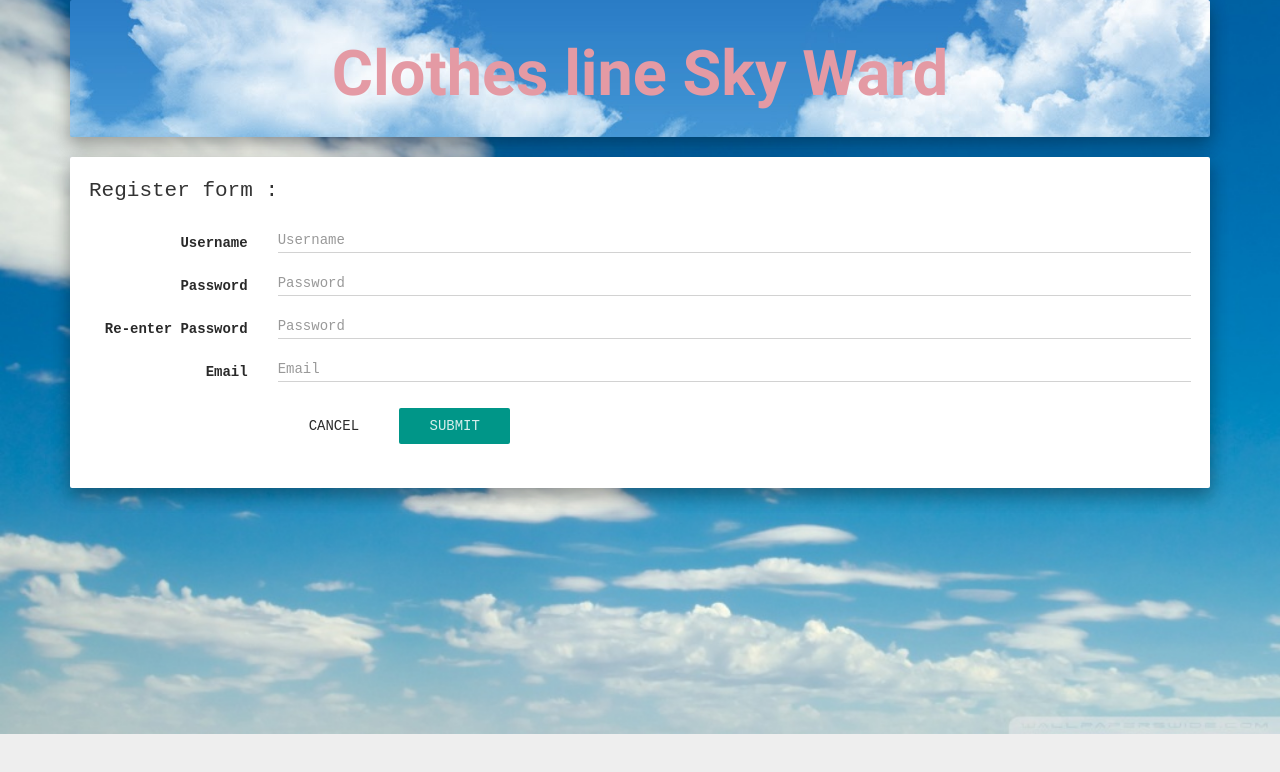
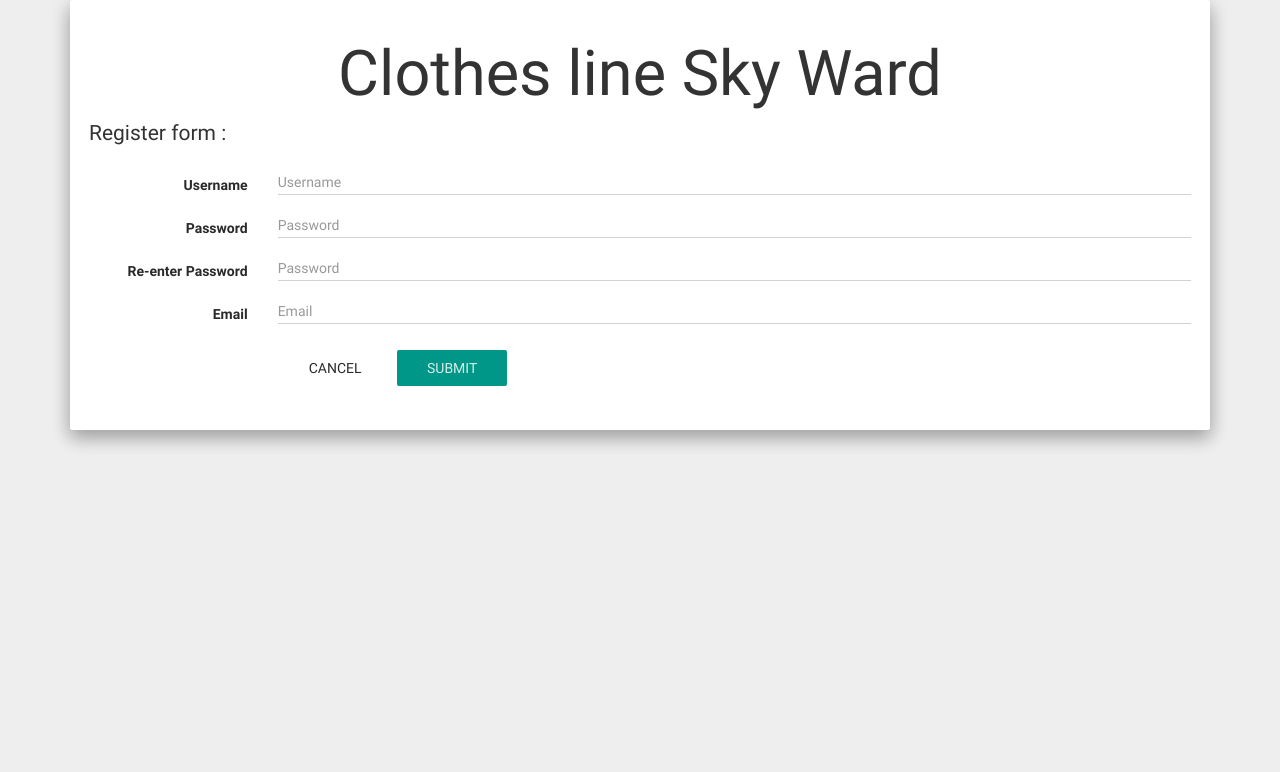
Before and after one commit to PNNutkung/Clothes-Line-Sky-Ward, a plain HTML site: page regis.html in a window 1280 px wide. Drawn offline with nearby package versions, Linux system fonts and the light colour scheme.

Commit message:
Revert "fix link"
This reverts commit 92fc3586288c6d7d5c77fccaa7ccbee9fd2b1b2b.

```diff
--- a/regis.html
+++ b/regis.html
@@ -7,21 +7,15 @@
         <link rel="stylesheet" href="bootstrap-material-design/dist/css/ripples.min.css">
         <link rel="stylesheet" href="bootstrap-material-design/dist/css/material.min.css">
         <link rel="stylesheet" href="bootstrap-material-design/dist/css/roboto.min.css">
-        <link rel="stylesheet" href="style.css">
 
     </head>
     <body>
         <div class="container">
-            <div class="jumbotron header">
+            <!-- NOTE: Jumbotron -->
+            <div class="jumbotron" id="page-content-pop">
                 <div class="text-center">
                     <h1>Clothes line Sky Ward</h1>
                 </div>
-            </div>
-        </div>
-        <div class="container">
-            <!-- NOTE: Jumbotron -->
-            <div class="jumbotron" id="page-content-pop">
-
                 <div class="alert alert-dismissable alert-danger" id="userHasBeenPicked">
                     <button type="button" class="close" data-dismiss="alert">×</button>
                     <strong>Oh snap!</strong> This username has been used.
@@ -64,7 +58,7 @@
                             </div>
                             <div class="form-group">
                                 <div class="col-lg-10 col-lg-offset-2 col-md-10 col-md-offset-2 col-sm-10 col-sm-offset-2 col-xs-10 col-xs-offset-2">
-                                    <a class="btn btn-default" href="index.html">Cancel</a>
+                                    <a class="btn btn-default">Cancel</a>
                                     <button type="button" class="btn btn-primary" id="submit-btn">Submit</button>
                                 </div>
                             </div>
--- a/style.css
+++ b/style.css
@@ -1,17 +1,3 @@
-body {
-    background-image: url(images/sky.jpg);
-    background-repeat:no-repeat;
-    background-size:cover;
-    background-position:center;
-}
-
-.header {
-    background-image: url(images/sky2.jpg);
-    background-repeat:no-repeat;
-    background-size:cover;
-    background-position:center;
-}
-
 .container {
     font-family:  monospace;
 }
@@ -20,20 +6,20 @@ h1 {
     text-align: center;
     font-weight: bold;
     font-size: 60px;
-    animation: color-change 15s infinite;
+    animation: color-change 10s infinite;
 }
 
 @keyframes color-change {
-    10% { color: darkseagreen; }
-    20% { color: antiquewhite; }
-    30% { color: plum; }
+    10% { color: royalblue; }
+    20% { color: indianred; }
+    30% { color: seagreen; }
     40% { color: darksalmon; }
-    50% { color: seagreen; }
-    60% { color: thistle; }
+    50% { color: chocolate; }
+    60% { color: darkkhaki; }
     70% { color: darkslategray; }
-    80% { color: peachpuff; }
-    90% { color: darkgreen; }
-    100% { color: olive; }
+    80% { color: crimson; }
+    90% { color: royalblue; }
+    100% { color: darkslateblue; }
 }
 
 h4 {
```
Also changed, not shown: index.html (+4 -4 lines), images/sky.jpg (deleted), images/sky2.jpg (deleted), images/sun.png (deleted).
